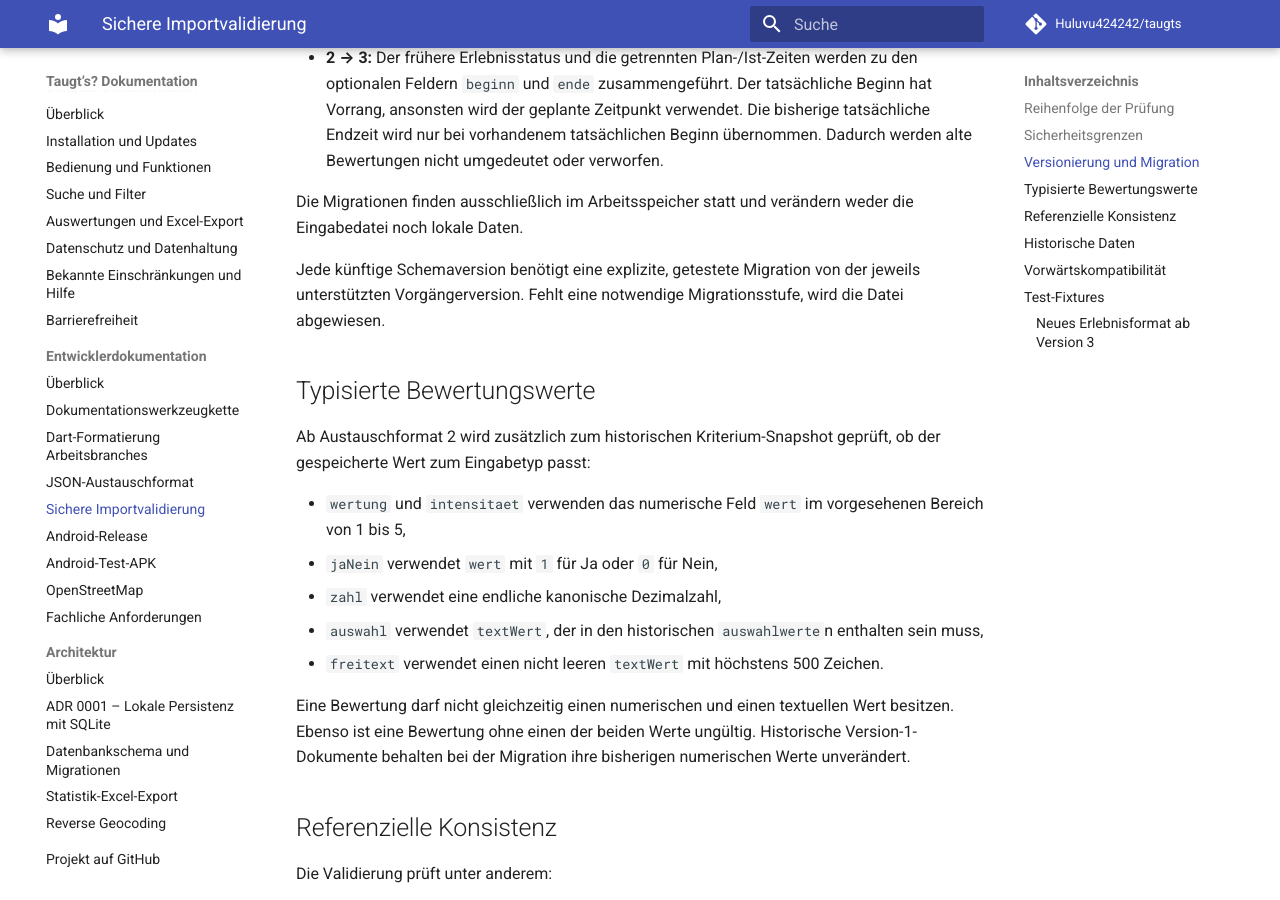
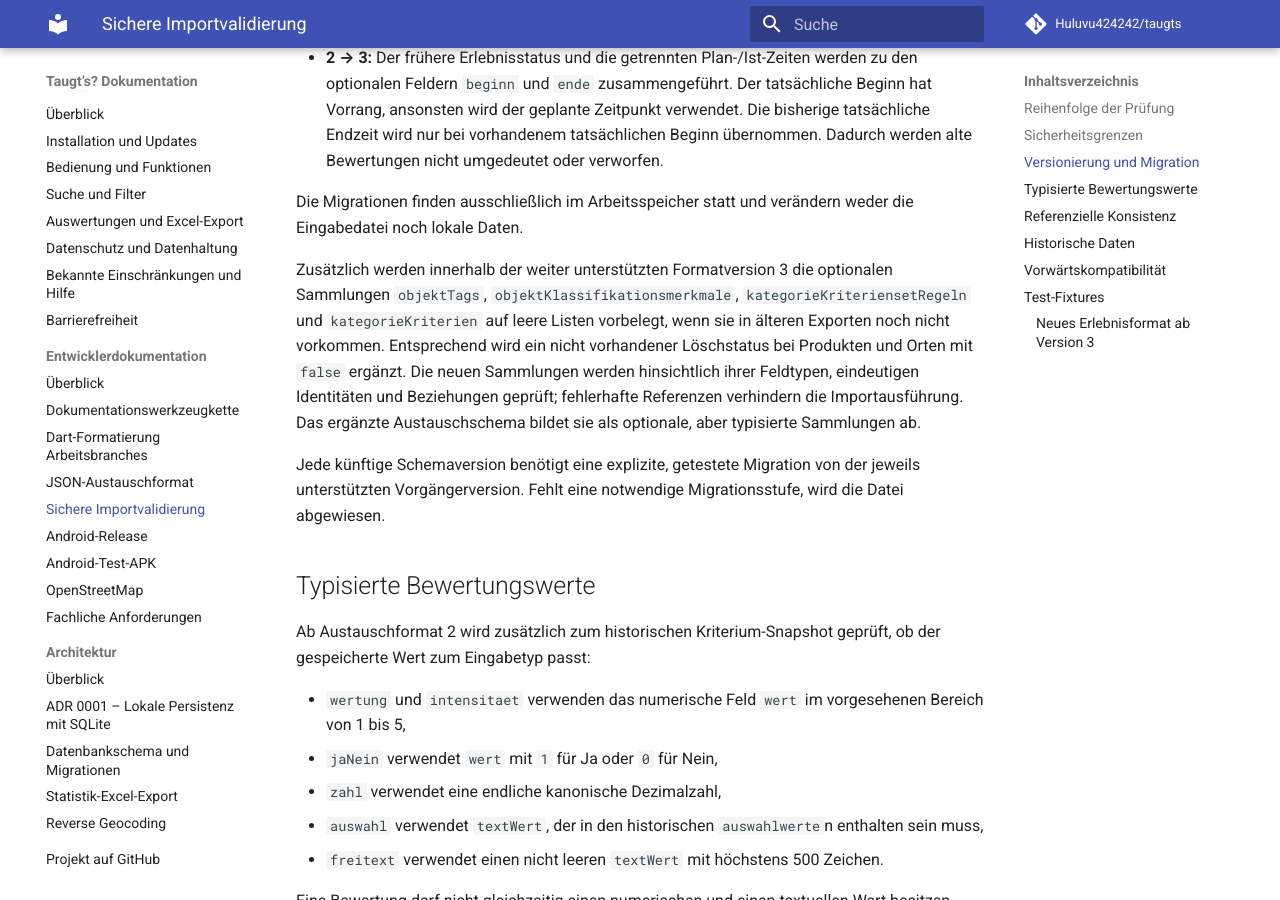
Before and after one commit to Huluvu424242/taugts, an MkDocs documentation site: the page built from docs/entwicklung/importvalidierung.md, in a window 1280 px wide and 900 px high, scrolled down 1587 px. Built offline with MkDocs 1.6.1 and Material for MkDocs 9.7.7, drawn with Linux system fonts in a browser that asks for light colours; comment, search, counter and statistics services are not loaded.

Commit message:
Story #249: Benutzer-, Entwickler- und Änderungsdokumentation synchronisieren

```diff
--- a/docs/entwicklung/importvalidierung.md
+++ b/docs/entwicklung/importvalidierung.md
@@ -41,6 +41,8 @@ Es bestehen drei explizite Vorwärtsmigrationen:
 - **2 → 3:** Der frühere Erlebnisstatus und die getrennten Plan-/Ist-Zeiten werden zu den optionalen Feldern `beginn` und `ende` zusammengeführt. Der tatsächliche Beginn hat Vorrang, ansonsten wird der geplante Zeitpunkt verwendet. Die bisherige tatsächliche Endzeit wird nur bei vorhandenem tatsächlichen Beginn übernommen. Dadurch werden alte Bewertungen nicht umgedeutet oder verworfen.
 
 Die Migrationen finden ausschließlich im Arbeitsspeicher statt und verändern weder die Eingabedatei noch lokale Daten.
+
+Zusätzlich werden innerhalb der weiter unterstützten Formatversion 3 die optionalen Sammlungen `objektTags`, `objektKlassifikationsmerkmale`, `kategorieKriteriensetRegeln` und `kategorieKriterien` auf leere Listen vorbelegt, wenn sie in älteren Exporten noch nicht vorkommen. Entsprechend wird ein nicht vorhandener Löschstatus bei Produkten und Orten mit `false` ergänzt. Die neuen Sammlungen werden hinsichtlich ihrer Feldtypen, eindeutigen Identitäten und Beziehungen geprüft; fehlerhafte Referenzen verhindern die Importausführung. Das ergänzte Austauschschema bildet sie als optionale, aber typisierte Sammlungen ab.
 
 Jede künftige Schemaversion benötigt eine explizite, getestete Migration von der jeweils unterstützten Vorgängerversion. Fehlt eine notwendige Migrationsstufe, wird die Datei abgewiesen.
 
```
